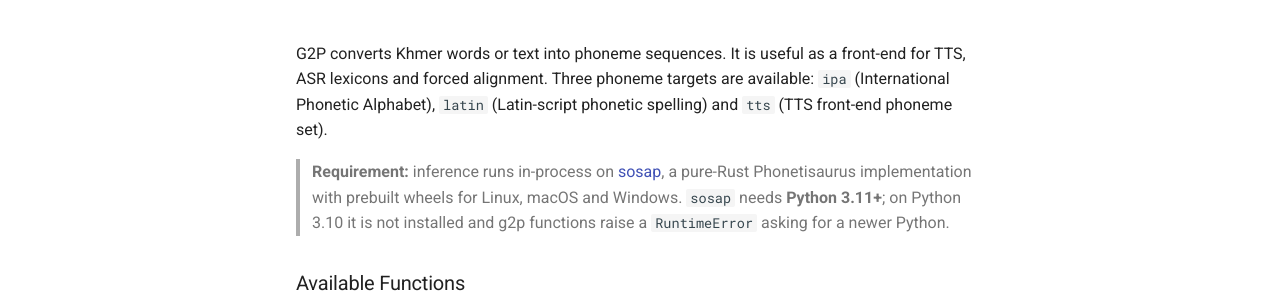
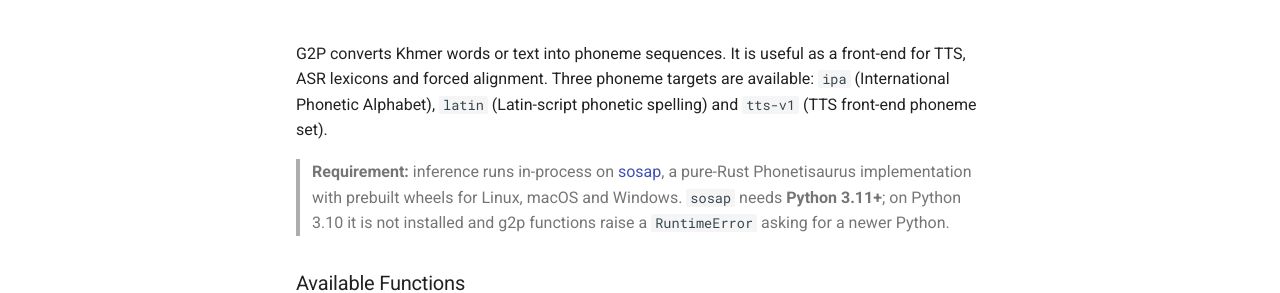
Before and after one commit to IDRI-LAB/khmer-nlp-toolkits, an MkDocs documentation site: the page built from docs/usage.md, in a window 1280 px wide and 1400 px high, scrolled down 6322 px. Shown: the part 164-457 px from the top of the window. Built offline with MkDocs 1.6.1 and Material for MkDocs 9.7.7, drawn with Linux system fonts in a browser that asks for light colours; some of the changed text lies outside the part shown.

```diff
--- a/docs/usage.md
+++ b/docs/usage.md
@@ -823,7 +823,7 @@ write_hash_file()
 # Grapheme-to-Phoneme (G2P)
 
 G2P converts Khmer words or text into phoneme sequences. It is useful as a front-end for TTS, ASR lexicons and forced alignment.
-Three phoneme targets are available: `ipa` (International Phonetic Alphabet), `latin` (Latin-script phonetic spelling) and `tts` (TTS front-end phoneme set).
+Three phoneme targets are available: `ipa` (International Phonetic Alphabet), `latin` (Latin-script phonetic spelling) and `tts-v1` (TTS front-end phoneme set).
 
 > **Requirement:** inference runs in-process on [sosap](https://github.com/seanghay/sosap), a pure-Rust Phonetisaurus
 > implementation with prebuilt wheels for Linux, macOS and Windows. `sosap` needs **Python 3.11+**; on Python 3.10 it is not
@@ -847,7 +847,7 @@ Segment the text into words, then convert each Khmer word to phonemes. Non-Khmer
 | Parameter | Type | Description |
 |---|---|---|
 | `text` | `str` | Input Khmer text. |
-| `target` | `Literal["ipa", "latin", "tts"]` | Phoneme target. Default `"ipa"`. |
+| `target` | `Literal["ipa", "latin", "tts-v1"]` | Phoneme target. Default `"ipa"`. |
 | `rt_type` | `Literal["str", "list"]` | `"str"` returns one string, `"list"` returns `(token, phonemes)` pairs. Default `"str"`. |
 | `word_sep` | `str` | Word boundary marker when `rt_type="str"`. Default `" \| "`. |
 | `expand_numbers` | `bool` | Read numbers as Khmer words before conversion. Default `True`. |
@@ -867,7 +867,7 @@ print(g2p("ភាសាខ្មែរ"))
 print(g2p("ភាសាខ្មែរ", target="latin"))
 # ph ie s a | kh m ae
 
-print(g2p("ភាសាខ្មែរ", target="tts", word_sep=" "))
+print(g2p("ភាសាខ្មែរ", target="tts-v1", word_sep=" "))
 # PH ia S aa: KH M ea:
 
 print(g2p("ភាសាខ្មែរ", rt_type="list"))
@@ -884,7 +884,7 @@ Convert one Khmer word to phonemes.
 | Parameter | Type | Description |
 |---|---|---|
 | `word` | `str` | A Khmer word. |
-| `target` | `Literal["ipa", "latin", "tts"]` | Phoneme target. Default `"ipa"`. |
+| `target` | `Literal["ipa", "latin", "tts-v1"]` | Phoneme target. Default `"ipa"`. |
 
 | Return Type | Description |
 |---|---|
@@ -909,7 +909,7 @@ Convert a list of Khmer words. Results are cached, so repeated words are free. E
 | Parameter | Type | Description |
 |---|---|---|
 | `words` | `List[str]` | Khmer words without whitespace. |
-| `target` | `Literal["ipa", "latin", "tts"]` | Phoneme target. Default `"ipa"`. |
+| `target` | `Literal["ipa", "latin", "tts-v1"]` | Phoneme target. Default `"ipa"`. |
 
 | Return Type | Description |
 |---|---|
```
Also changed, not shown: 4 other files.
